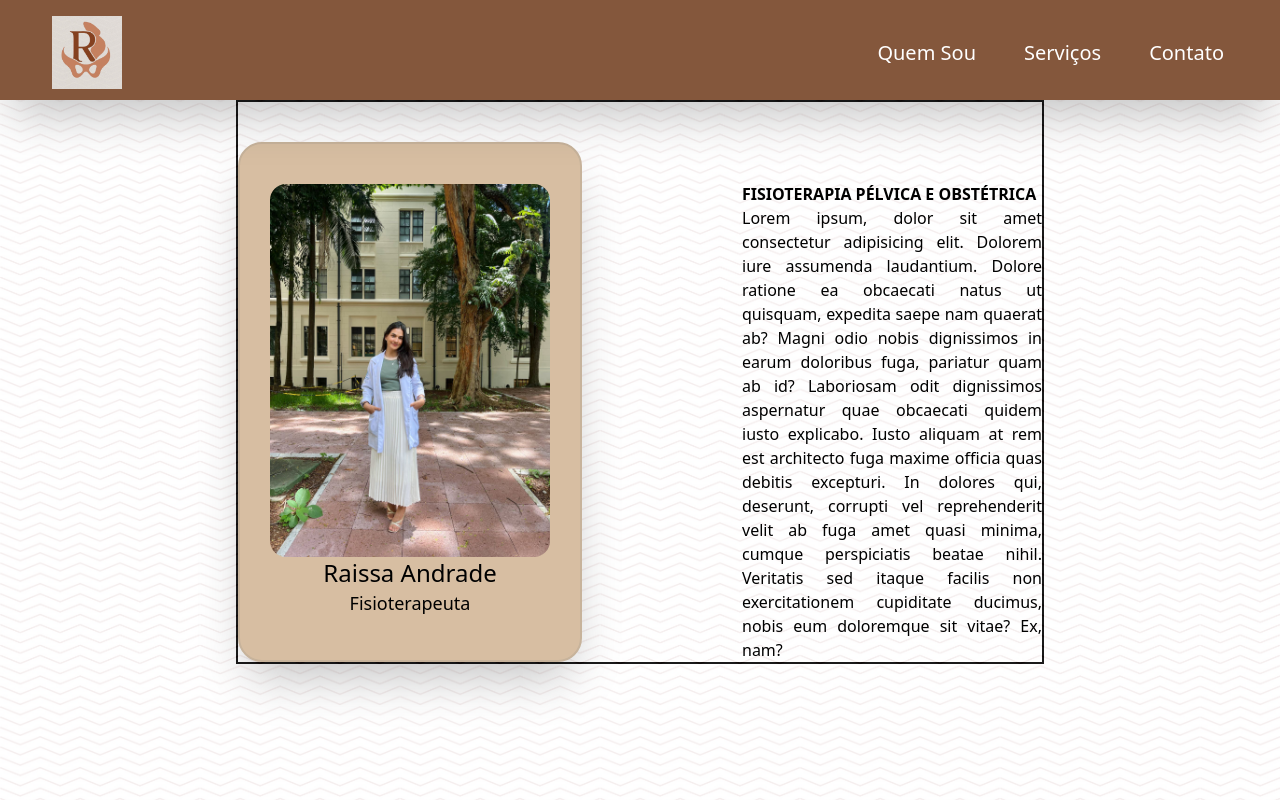
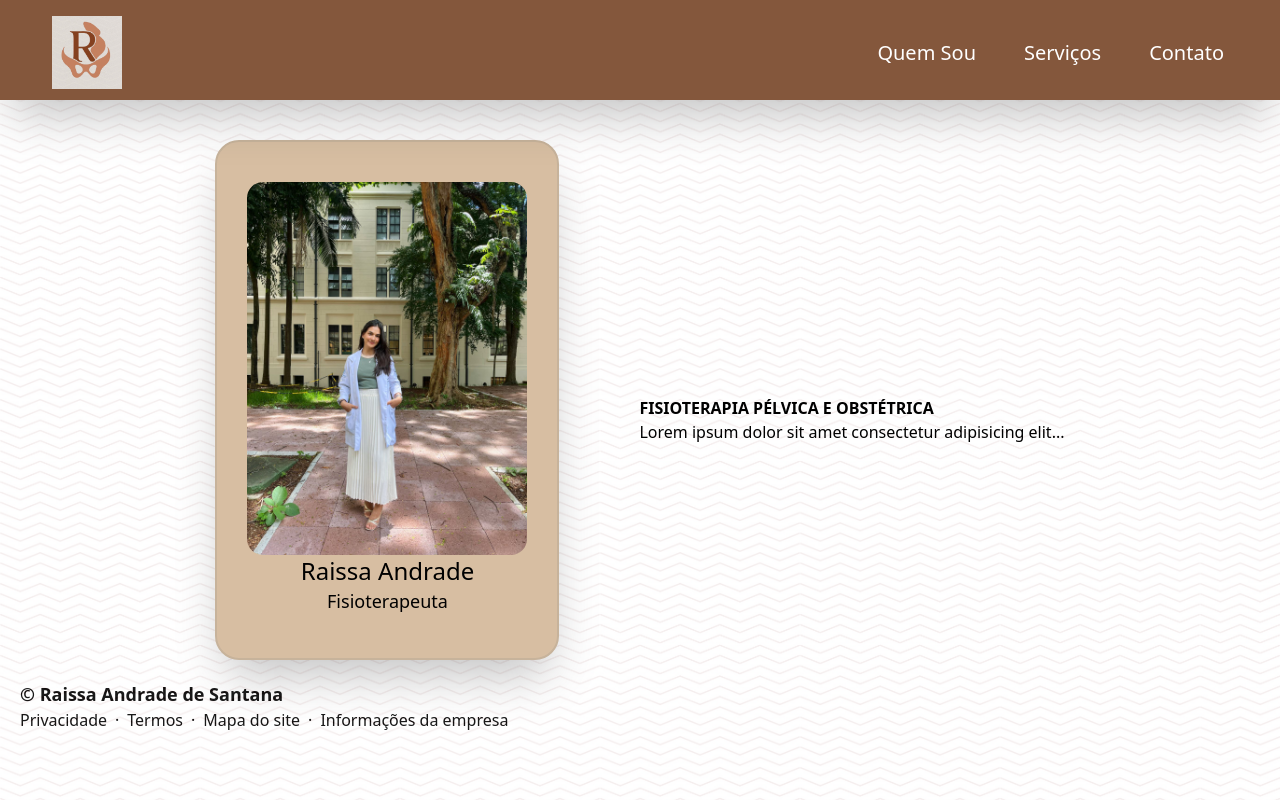
Before and after one commit to andrd-jhon/Site-Raissa-Andrade-Fisio, a Next.js app in the folder raissa-andrade-fisio/: page / in a window 1280 px wide. Shown: the top 800 px of the page. Built offline with nearby package versions, Linux system fonts and the light colour scheme.

Commit message:
Ajustes no Body para não ultrapassar o viewport.

```diff
--- a/raissa-andrade-fisio/src/app/page.tsx
+++ b/raissa-andrade-fisio/src/app/page.tsx
@@ -1,5 +1,5 @@
 'use client'
-import Footer from '@/components/Footer';
+import Footer from '@/widgets/Footer';
 import BarraSuperior from '@/widgets/BarraSuperior'
 import Body from '@/widgets/Body';
 import React from 'react'
@@ -30,18 +30,15 @@ export default function Home() {
 
   return (
     <div className="w-screen justify-items-center">
-      <nav>
         <BarraSuperior
         isWindowMobileProp = {isWindowMobile}
         openNavProp = {openNav}
         setOpenNavProp = {setOpenNav}
       />
-      </nav>
       <main>
-        <Body
-        isWindowMobileProp = {isWindowMobile}
-      ></Body>
+        <Body/>
       </main>
+      <Footer/>
     </div>
   );
 }
--- a/raissa-andrade-fisio/src/widgets/Body.tsx
+++ b/raissa-andrade-fisio/src/widgets/Body.tsx
@@ -3,17 +3,15 @@
 import CardPerfil from "@/components/CardPerfil";
 import React from "react";
 
-interface BodyProps {
-  isWindowMobileProp : boolean
-}
+const Body = () => {
+  return (
+    <div className="flex w-full justify-center">
 
-const Body = (props: BodyProps) => {
+      <div className="absolute inset-0 bg-[url(/bgtexturaedit.png)] bg-[length:200px] opacity-10"></div>
 
-    return(
-      <div className={`flex flex-row justify-between w-full border-2`}>
-        <div className="absolute inset-0 bg-[url(/bgtexturaedit.png)] bg-[length:200px] opacity-10 py-[600px]"></div>
-        <div className={`relative z-10 flex ${props.isWindowMobileProp ? `flex-col` : `flex-row`} justify-items-center w-full`}>
-          <div className={`${props.isWindowMobileProp ? 'pt-5' : 'pr-20 pt-10'}`}>
+      <div className="relative z-10 flex flex-col md:flex-row items-center w-full max-w-5xl px-4">
+
+        <div className="pt-5 md:pt-10 md:pr-10">
           <CardPerfil
             imageSource='/imgCardPerfil.jpg'
             description='Imagem da fisioterapeuta Raissa Andrade.'
@@ -21,24 +19,23 @@ const Body = (props: BodyProps) => {
             imageHeight={200}
             titulo='Raissa Andrade'
             subtitulo="Fisioterapeuta"
-            ></CardPerfil>
+          />
         </div>
-          <section className={`${props.isWindowMobileProp ? 'pt-[20px] flex flex-col justify-items-center items-center' : 'pl-20 pt-20'}`}>
-            <h1 className='font-semibold text-'>FISIOTERAPIA PÉLVICA E OBSTÉTRICA</h1>
-            <p className='w-75 text-justify'>
-              Lorem ipsum, dolor sit amet consectetur adipisicing elit. Dolorem iure
-              assumenda laudantium. Dolore ratione ea obcaecati natus ut quisquam,
-              expedita saepe nam quaerat ab? Magni odio nobis dignissimos in earum
-              doloribus fuga, pariatur quam ab id? Laboriosam odit dignissimos
-              aspernatur quae obcaecati quidem iusto explicabo. Iusto aliquam at rem
-              est architecto fuga maxime officia quas debitis excepturi. In dolores
-              qui, deserunt, corrupti vel reprehenderit velit ab fuga amet quasi
-              minima, cumque perspiciatis beatae nihil. Veritatis sed itaque facilis
-              non exercitationem cupiditate ducimus, nobis eum doloremque sit vitae?
-              Ex, nam?
+
+        <section className="pt-5 md:pt-20 md:pl-10 flex flex-col items-center md:items-start">
+
+          <h1 className="font-semibold text-center md:text-left">
+            FISIOTERAPIA PÉLVICA E OBSTÉTRICA
+          </h1>
+
+          <p className="max-w-md text-justify">
+            Lorem ipsum dolor sit amet consectetur adipisicing elit...
           </p>
+
         </section>
+
       </div>
+
     </div>
   )
 }
```
Also changed, not shown: raissa-andrade-fisio/src/widgets/Footer.tsx (renamed from raissa-andrade-fisio/src/components/Footer.tsx). Lines whose indentation alone changed are shown as unchanged.
